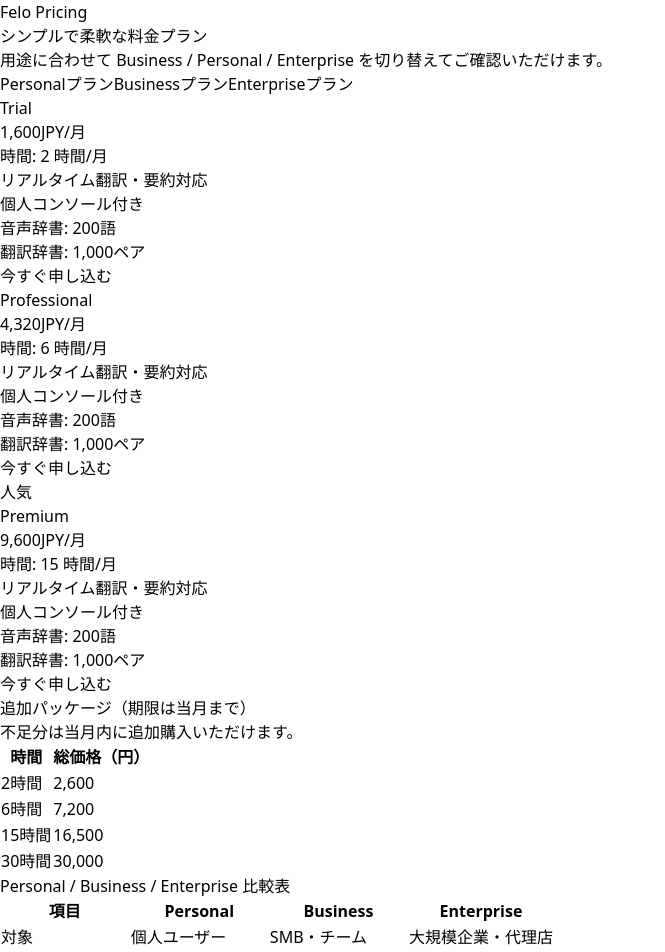
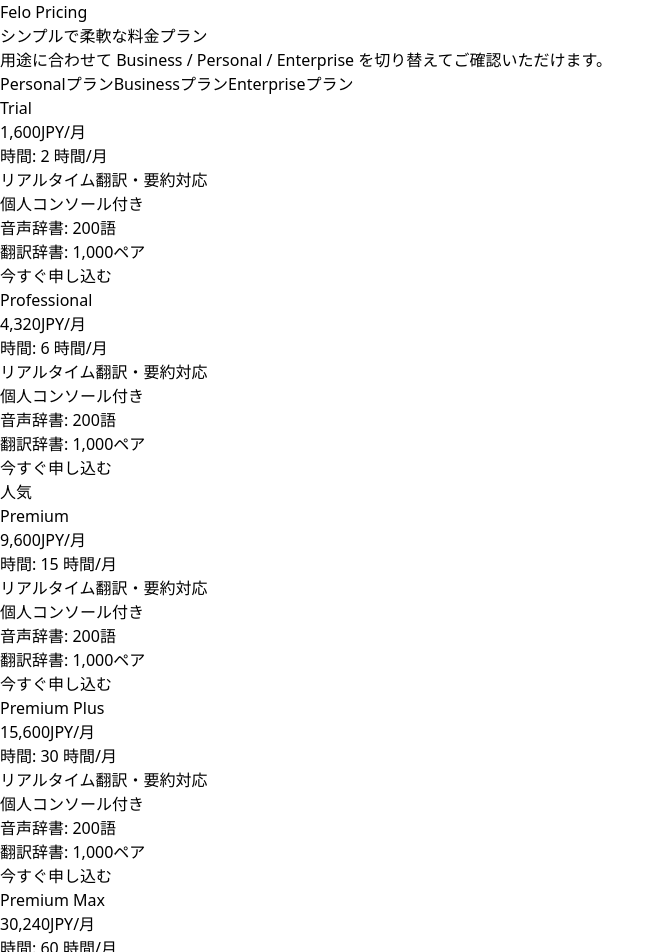
Before and after one commit to mike-spar/subtitles-homepage-plan, a React (Vite) app: page / in a window 1280 px wide. Shown: the top 952 px of the page, without its empty margins (0-665 px from the left). Built offline with nearby package versions, Linux system fonts and the light colour scheme.

Commit message:
add 60 plan

```diff
--- a/src/App.jsx
+++ b/src/App.jsx
@@ -17,6 +17,8 @@
   { name: "Trial", hours: 2, price: 1600, transcriptionWords: 200, translationWords: 1000 },
   { name: "Professional", hours: 6, price: 4320, transcriptionWords: 200, translationWords: 1000 },
   { name: "Premium", hours: 15, price: 9600, popular: true, transcriptionWords: 200, translationWords: 1000 },
+  { name: "Premium Plus", hours: 30, price: 15600, transcriptionWords: 200, translationWords: 1000 },
+  { name: "Premium Max", hours: 60, price: 30240, transcriptionWords: 200, translationWords: 1000 },
 ];
 
 const enterprisePlan = {
```
